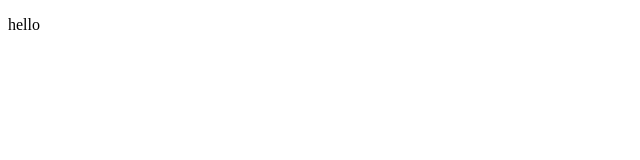
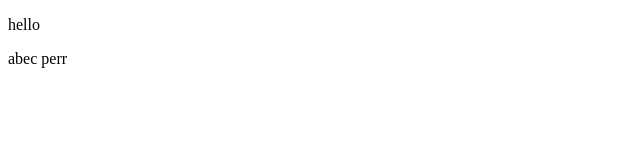
Before and after one commit to MiguelSouop/youtube, a plain HTML site: page index.html in a window 1280 px wide. Shown: the full height of the page, 0-640 px from the left. Drawn offline with Linux system fonts and the light colour scheme.

Commit message:
Update index.html

```diff
--- a/index.html
+++ b/index.html
@@ -7,5 +7,6 @@
 </head>
 <body>
     <p>hello</p>
+    <p>abec perr</p>
 </body>
 </html>
```
